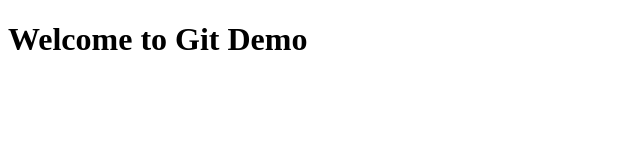
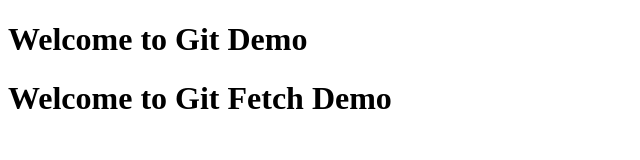
Before and after one commit to shibilaparveentk/git-fetch-pull-demo, a plain HTML site: page index.html in a window 1280 px wide. Shown: the whole page, without its empty margins (0-640 px from the left). Drawn offline with Linux system fonts and the light colour scheme.

Commit message:
Udated heading

```diff
--- a/index.html
+++ b/index.html
@@ -7,5 +7,6 @@
 </head>
 <body>
     <h1>Welcome to Git Demo</h1>
+    <h1>Welcome to Git Fetch Demo</h1>
 </body>
 </html>
```
